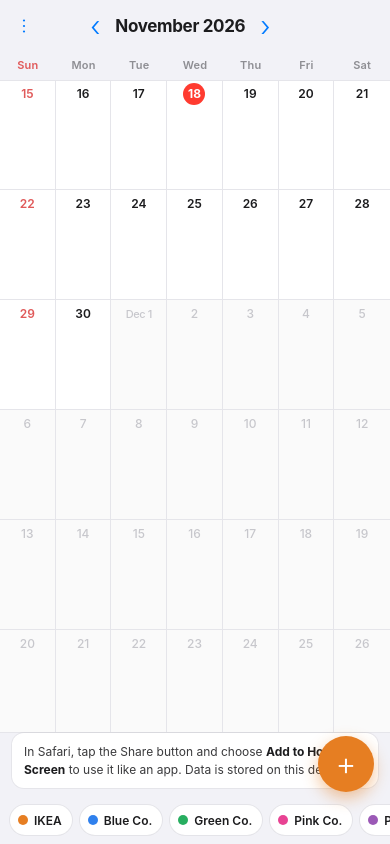
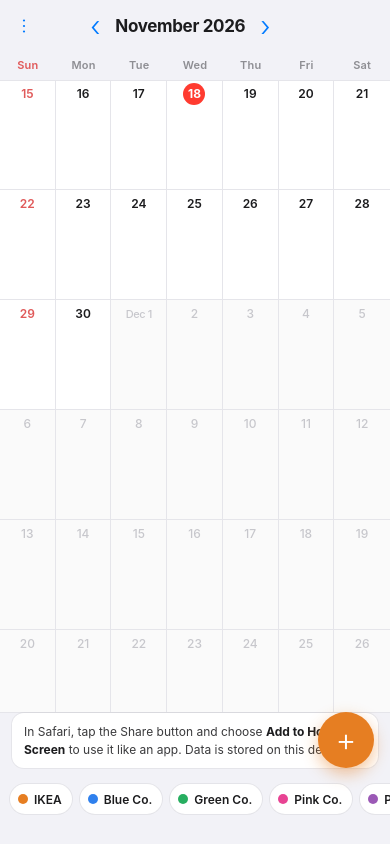
Before and after one commit to walter-ou/gongli-calendar, a plain HTML site: page index.html in a window 390 px wide. Drawn offline with Linux system fonts and the light colour scheme.

Commit message:
Fix bottom company bar hidden by iPhone home indicator

```diff
--- a/index.html
+++ b/index.html
@@ -60,8 +60,8 @@
     input, textarea { user-select: text; -webkit-user-select: text; font-size: 16px; }
 
     #app {
-      height: 100dvh;
-      height: 100vh;
+      position: fixed;
+      top: 0; left: 0; right: 0; bottom: 0;
       display: flex;
       flex-direction: column;
       overflow: hidden;
@@ -256,7 +256,7 @@
       flex: 0 0 auto;
       min-height: var(--legend-h);
       padding: 8px 72px 8px 10px;
-      padding-bottom: calc(8px + var(--safe-bottom));
+      padding-bottom: calc(10px + max(var(--safe-bottom), 20px));
       display: flex;
       align-items: center;
       gap: 8px;
@@ -299,7 +299,7 @@
     #fab {
       position: fixed;
       right: 16px;
-      bottom: calc(var(--legend-h) + var(--safe-bottom) + 4px);
+      bottom: calc(var(--legend-h) + max(var(--safe-bottom), 20px) + 8px);
       width: 56px;
       height: 56px;
       border-radius: 28px;
--- a/sw.js
+++ b/sw.js
@@ -1,4 +1,4 @@
-const CACHE = "gongli-v3";
+const CACHE = "gongli-v4";
 const ASSETS = [
   "./",
   "./index.html",
```
